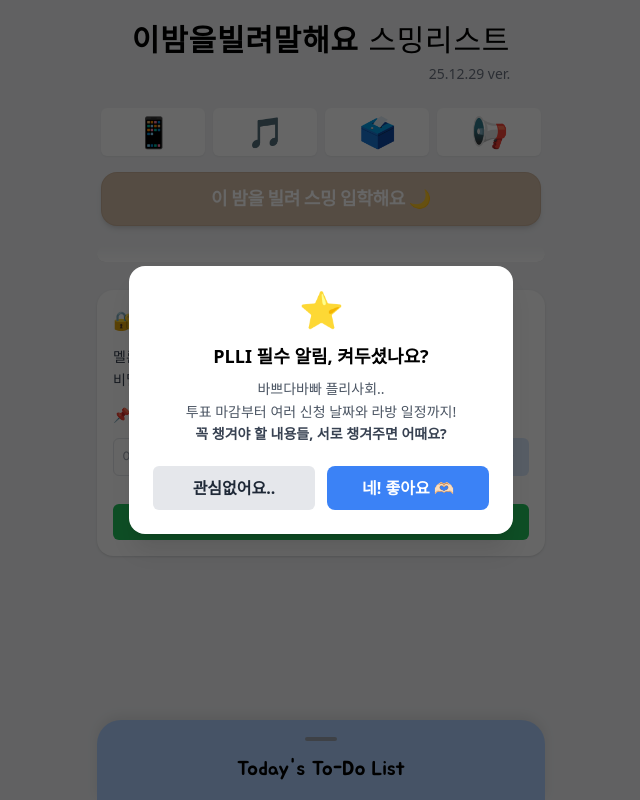
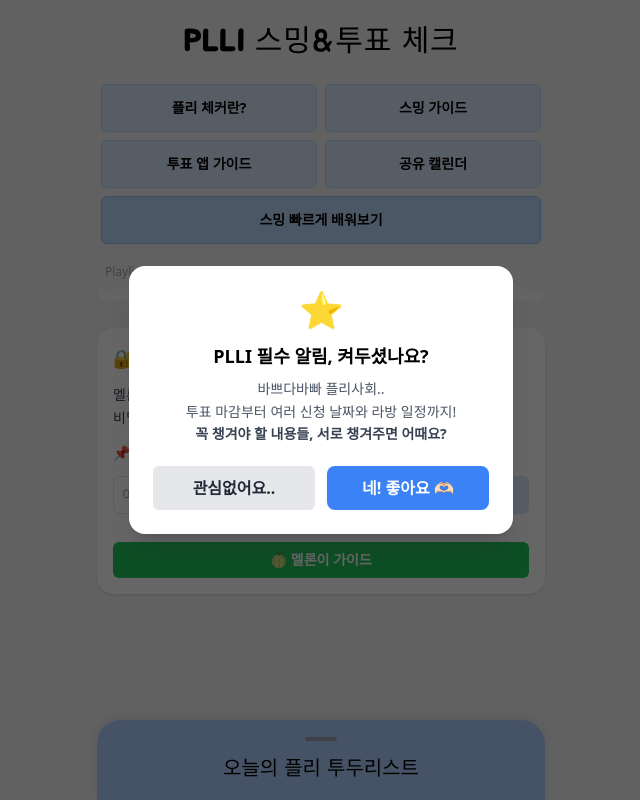
Before and after one commit to king-yummy/streaming-track-checker, a website with bundled scripts: page index.html in a window 1280 px wide. Shown: the top 800 px of the page, without its empty margins (319-959 px from the left). Built offline with nearby package versions, Linux system fonts and the light colour scheme; no server answers; a web font is replaced by a local one.

Commit message:
앱 홈화면 및 입학증 업데이트

```diff
--- a/index.html
+++ b/index.html
@@ -72,59 +72,52 @@
     <div id="main-content" class="invisible w-full flex flex-col items-center">
       <header class="w-full max-w-md mt-2 mb-2 flex justify-center">
         <div class="inline-block">
-          <h1
-            class="text-3xl tracking-wide"
-            style="font-family: 'Jua', sans-serif; font-weight: 400"
-          >
-            <span class="font-bold">이밤을빌려말해요</span> 스밍리스트
-          </h1>
-          <span class="block text-sm text-gray-500 mt-1 text-right"
-            >25.12.29 ver.</span
-          >
+          <h1 class="text-3xl tracking-wide"
+style="font-family: 'Jua', sans-serif; font-weight: 400">
+  <span class="font-bold">PLLI</span> 스밍&투표 체크
+</h1>
+
         </div>
       </header>
 
-      <div class="w-full max-w-md mt-4 grid grid-cols-4 gap-2 px-1">
-        <a
-          href="app-guide.html"
-          class="flex flex-col items-center justify-center h-12 bg-white rounded-md shadow-sm hover:bg-gray-50 active:bg-blue-50 transition"
-        >
-          <span class="text-3xl">📱</span>
-        </a>
-        <a
-          href="streaming-guide.html"
-          class="flex flex-col items-center justify-center h-12 bg-white rounded-md shadow-sm hover:bg-gray-50 active:bg-blue-50 transition"
-        >
-          <span class="text-3xl">🎵</span>
-        </a>
-        <a
-          href="voting-guide.html"
-          class="flex flex-col items-center justify-center h-12 bg-white rounded-md shadow-sm hover:bg-gray-50 active:bg-blue-50 transition"
-        >
-          <span class="text-3xl">🗳️</span>
-        </a>
-        <a
-          href="notice.html"
-          class="flex flex-col items-center justify-center h-12 bg-white rounded-md shadow-sm hover:bg-gray-50 active:bg-blue-50 transition"
-        >
-          <span class="text-3xl">📢</span>
-        </a>
-      </div>
+      <div class="w-full max-w-md mt-4 grid grid-cols-2 gap-2 px-1">
 
-      <div class="w-full max-w-md mt-4 px-1">
-  <a
-    href="streaming-admission.html"
-    class="block w-full text-center font-bold py-3 px-4 rounded-lg transition shadow-md text-lg cute-btn bg-[#D6BFA8] text-white hover:bg-[#C4A88F] border border-[#C4A88F]/50"
-  >
-    이 밤을 빌려 스밍 입학해요 🌙
-  </a>
+<a href="app-guide.html"
+class="flex items-center justify-center h-12 bg-[#dbeafe] hover:bg-[#bfdbfe] border border-blue-200 rounded-md shadow-sm text-sm font-semibold transition">
+플리 체커란?
+</a>
+
+<a href="streaming-guide.html"
+class="flex items-center justify-center h-12 bg-[#dbeafe] hover:bg-[#bfdbfe] border border-blue-200 rounded-md shadow-sm text-sm font-semibold transition">
+스밍 가이드
+</a>
+
+<a href="voting-guide.html"
+class="flex items-center justify-center h-12 bg-[#dbeafe] hover:bg-[#bfdbfe] border border-blue-200 rounded-md shadow-sm text-sm font-semibold transition">
+투표 앱 가이드
+</a>
+
+<a href="calendar.html"
+class="flex items-center justify-center h-12 bg-[#dbeafe] hover:bg-[#bfdbfe] border border-blue-200 rounded-md shadow-sm text-sm font-semibold transition">
+공유 캘린더
+</a>
+
+<a href="streaming-admission.html"
+class="flex items-center justify-center h-12 bg-[#bfdbfe] hover:bg-[#93c5fd] border border-blue-300 rounded-md shadow-sm text-sm font-semibold transition col-span-2">
+스밍 빠르게 배워보기
+</a>
+
 </div>
 
+<section class="w-full max-w-md mt-0 mb-0">
 
-      <section class="w-full max-w-md mt-0 mb-0">
-        <div class="edge-zone" aria-hidden="true"></div>
+  <div class="edge-zone" aria-hidden="true"></div>
 
-        <div class="scroll-card rounded-2xl bg-white shadow p-2">
+  <div class="text-left text-xs text-gray-400 mb-1 px-2">
+    Playlist 25.12.29 ver.
+  </div>
+
+  <div class="scroll-card rounded-2xl bg-white shadow p-2">
           <div
             class="scroll-inner"
             tabindex="0"
@@ -369,7 +362,7 @@
         <div class="flex flex-col items-center">
           <div class="bottom-button-handle"></div>
           <span class="text-xl" style="font-family: 'Jua', sans-serif"
-            >Today's To-Do List</span
+            >오늘의 플리 투두리스트</span
           >
         </div>
       </button>
--- a/js/admission.js
+++ b/js/admission.js
@@ -15,7 +15,7 @@
       name: "start",
       render: () => `
     <div class="text-center">
-      <h2 class="text-2xl font-bold mb-4 leading-tight">플뿌우 스밍 시작할 준비 됐나요?</h2>
+      <h2 class="text-2xl font-bold mb-4 leading-tight">스밍 시작할 준비 됐나요?</h2>
       <p class="text-gray-600 leading-relaxed text-center mb-10 px-4">
 
         가이드 따라서 올바른 스밍법을 익히고<br />
```
Also changed, not shown: updated_voting_app_guides.json (+4 -4 lines).
